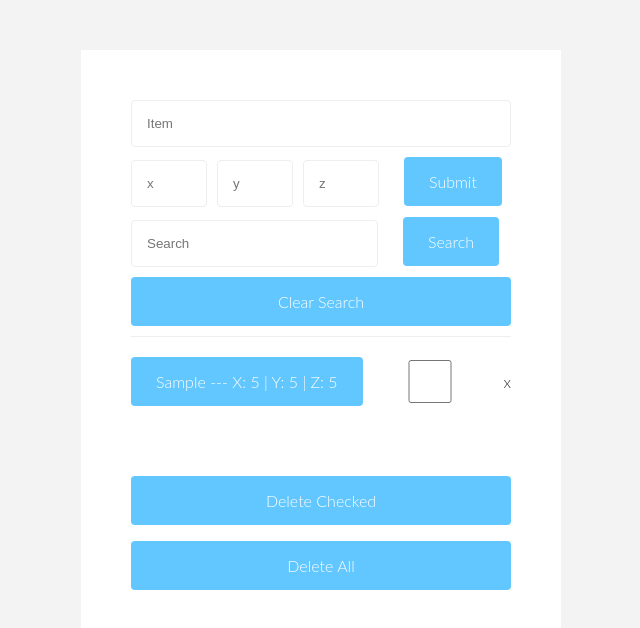
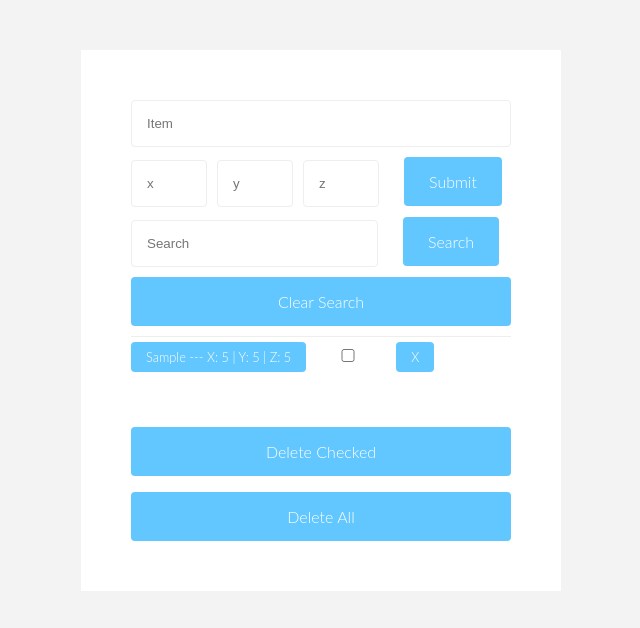
Before and after one commit to skim-1/tlist, a React (Create React App) app: page / in a window 1280 px wide. Both pictures are taken after typing "Sample", "5", "5", "5" into the empty fields and a click on the button "Submit". Shown: the top 628 px of the page, without its empty margins (319-959 px from the left). Built offline with nearby package versions, Linux system fonts and the light colour scheme.

Commit message:
final for 7/27-8/2

```diff
--- a/src/components/ListItem.js
+++ b/src/components/ListItem.js
@@ -5,15 +5,15 @@ const ListItem = props => {
     return (
       <li style={{backgroundColor: ( props.item.highlight ) ? "yellow":"white"}}>
 
-          <button onClick={() => {props.handleEditClick(props.itemIndex)}}>
+          <button className="buttonlistitem" onClick={() => {props.handleEditClick(props.itemIndex)}}>
               {props.item.name} --- X: {props.item.coords.x} | Y: {props.item.coords.y} | Z: {props.item.coords.z}
           </button>
 
           <input className="input" type="checkbox" checked={props.item.check} className="input" value={props.itemIndex} onChange={() => {props.handleCheck(props.itemIndex)}}/>
-          <button className="action" onClick={
+          <button className="buttonlistitem" onClick={
             () => {props.handleRemove(props.itemIndex)}
           }>
-          x
+          X
         </button>
 
       </li>
--- a/src/styles/App.css
+++ b/src/styles/App.css
@@ -88,9 +88,28 @@ button {
   color: #fff;
 }
 
+.buttonlistitem {
+  background: #62c7ff;
+  border: none;
+  font-size: 0.8rem;
+  font-weight: 300;
+  font-family: "Lato", sans-serif;
+  padding: 7px 15px;
+  border-radius: 4px;
+  color: #fff;
+}
+
+button:hover {
+  color: #fff;
+  transform: translateY(-1px);
+  box-shadow: 0 7px 14px rgba(50, 50, 93, .1), 0 3px 6px rgba(0, 0, 0, .08);
+}
+
 button:active {
-  color: #fff;
-  background-color: #4e9cc7;
+  color: rgb(255, 255, 255);
+  background-color: #00a6ff;
+  transform: translateY(1px);
+  box-shadow: 0 4px 6px rgba(50, 50, 93, .11), 0 1px 3px rgba(0, 0, 0, .08);
 }
 
 ul {
@@ -100,9 +119,9 @@ ul {
 
 li {
   font-weight: 300;
-  padding: 20px 0 20px 0;
+  padding: 5px 0 5px 0;
   border-top: 1px solid #eee;
-  display: flex;
+  display: block;
   justify-content: space-between;
 }
 
```
